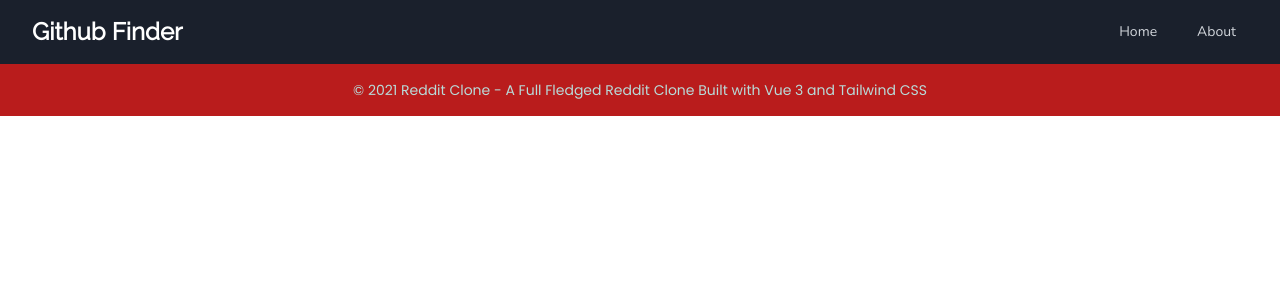
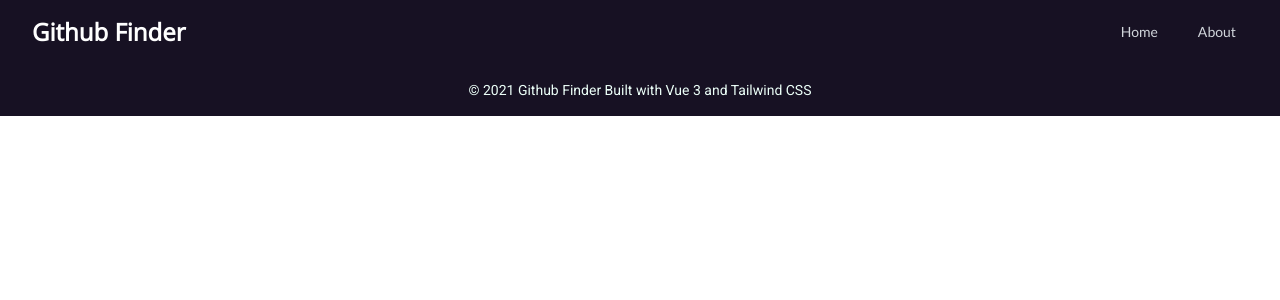
Before and after one commit to Apfirebolt/vue-github-finder, a Vue app: page / in a window 1280 px wide. Shown: the top 300 px of the page. Built offline with nearby package versions, Linux system fonts and the light colour scheme; what vue3-smooth-scroll would draw is missing.

Commit message:
color scheme added

```diff
--- a/src/App.vue
+++ b/src/App.vue
@@ -1,5 +1,5 @@
 <template>
-  <div class="bg-light-blue">
+  <div class="text-secondary-100 bg-secondary-300">
     <HeaderComponent />
     <router-view />
     <FooterComponent />
--- a/src/components/FooterComponent.vue
+++ b/src/components/FooterComponent.vue
@@ -1,8 +1,8 @@
 <template>
-  <footer class="py-4 bg-red-700">
+  <footer class="py-4 bg-primary-200 text-secondary-300">
     <div class="container mx-auto px-4">
-      <p class="text-center text-light-blue text-sm">
-        &copy; {{ currentYear }} Reddit Clone - A Full Fledged Reddit Clone Built with Vue 3 and Tailwind CSS
+      <p class="text-center text-sm">
+        &copy; {{ currentYear }} Github Finder Built with Vue 3 and Tailwind CSS
       </p>
     </div>
   </footer>
--- a/src/components/HeaderComponent.vue
+++ b/src/components/HeaderComponent.vue
@@ -1,5 +1,5 @@
 <template>
-  <Disclosure as="nav" class="bg-darkNavy" v-slot="{ open }">
+  <Disclosure as="nav" class="bg-primary-200" v-slot="{ open }">
     <div class="max-w-7xl mx-auto px-4 sm:px-6 lg:px-8">
       <div class="flex items-center h-16">
         <div class="flex items-center w-full justify-between">
@@ -13,13 +13,13 @@
               <router-link
                 to="/"
                 href="#"
-                class="text-gray-300 hover:bg-gray-700 hover:text-white px-3 py-2 rounded-md text-sm font-medium"
+                class="text-gray-300 hover:bg-primary-100 transition-all duration-200 hover:text-white px-3 py-2 rounded-md text-sm font-medium"
                 >Home</router-link
               >
 
               <router-link
                 to="/about"
-                class="text-gray-300 hover:bg-gray-700 hover:text-white px-3 py-2 rounded-md text-sm font-medium"
+                class="text-gray-300 hover:bg-primary-100 transition-all duration-200 hover:text-white px-3 py-2 rounded-md text-sm font-medium"
                 >About</router-link
               >
             </div>
@@ -29,7 +29,7 @@
         <div class="-mr-2 flex sm:hidden">
           <!-- Mobile menu button -->
           <DisclosureButton
-            class="inline-flex items-center justify-center p-2 rounded-md text-gray-400 hover:text-white hover:bg-gray-700 focus:outline-none focus:ring-2 focus:ring-inset focus:ring-white"
+            class="inline-flex items-center justify-center p-2 rounded-md text-gray-400 hover:text-white hover:bg-primary-100 transition-all duration-200 focus:outline-none focus:ring-2 focus:ring-inset focus:ring-white"
           >
             <span class="sr-only">Open main menu</span>
             <MenuIcon v-if="!open" class="block h-6 w-6" aria-hidden="true" />
--- a/src/components/Loader.vue
+++ b/src/components/Loader.vue
@@ -1,6 +1,6 @@
 <template>
-  <div class="flex justify-center items-center h-full">
-    <div class="loader ease-linear rounded-full border-8 border-t-8 border-gray-200 h-16 w-16"></div>
+  <div class="flex justify-center items-center h-full px-4 py-6">
+    <div class="loader ease-linear rounded-full border-8 border-t-8 border-gray-200 h-64 w-64"></div>
   </div>
 </template>
 
@@ -14,7 +14,7 @@ export default defineComponent({
 
 <style>
 .loader {
-  border-top-color: #3498db;
+  border-top-color: #5B85AA;
   -webkit-animation: spinner 1.5s linear infinite;
   animation: spinner 1.5s linear infinite;
 }
--- a/src/style.css
+++ b/src/style.css
@@ -1,70 +1,19 @@
-@import url('https://fonts.googleapis.com/css2?family=Nunito&display=swap');
-@import url('https://fonts.googleapis.com/css2?family=Raleway&display=swap');
-@import url('https://fonts.googleapis.com/css2?family=Poppins&display=swap');
+@import url('https://fonts.googleapis.com/css2?family=Roboto&display=swap');
+@import url('https://fonts.googleapis.com/css2?family=Open+Sans&display=swap');
+@import url('https://fonts.googleapis.com/css2?family=Lato&display=swap');
 
 @tailwind base;
 @tailwind components;
 @tailwind utilities;
 
-/*
-
-Theme Colors
-
-B8DBD9 : Light Blue
-F4F4F9 : Ghost Grey
-586F7C : Cadet Grey
-2F4550 : Dark Slate Grey
-333333 : Jet Black
-*/
-
 body {
-  font-family: 'Nunito', sans-serif;
+  font-family: 'Lato', sans-serif;
 }
 
 h1, h2, h3, h4, h5, h6 {
-  font-family: 'Raleway', sans-serif;
+  font-family: 'Open Sans', sans-serif;
 }
 
 p {
-  font-family: 'Poppins', sans-serif;
+  font-family: 'Roboto', sans-serif;
 }
-
-.bg-light-blue {
-  background-color: #B8DBD9;
-}
-
-.bg-ghost-grey {
-  background-color: #F4F4F9;
-}
-
-.bg-cadet-grey {
-  background-color: #586F7C;
-}
-
-.bg-dark-slate-grey {
-  background-color: #2F4550;
-}
-
-.bg-jet-black {
-  background-color: #333333;
-}
-
-.text-light-blue {
-  color: #B8DBD9;
-}
-
-.text-ghost-grey {
-  color: #F4F4F9;
-}
-
-.text-cadet-grey {
-  color: #586F7C;
-}
-
-.text-dark-slate-grey {
-  color: #2F4550;
-}
-
-.text-jet-black {
-  color: #333333;
-}
--- a/src/views/Home.vue
+++ b/src/views/Home.vue
@@ -1,11 +1,9 @@
 <template>
   <section class="shadow sm:rounded-lg" id="about">
     <div class="px-4 py-5 sm:p-6">
-      <h2 class="text-3xl my-2 py-2 text-center text-jet-black">ABOUT</h2>
-      <p>
-        Github Finder is a simple web application that allows users to search
-        for Github users and view their profile details. The app uses the
-        Github API to fetch user data and display it in a user-friendly way.
+      <h2 class="text-3xl my-2 py-2 text-center text-jet-black">HOME</h2>
+      <p class="text-center">
+        Type the username of a GitHub user in the search box below to view their profile details. It would show details such as the number of public repositories, followers, following, and more.
       </p>
 
       <div class="mt-6 flex justify-center mx-auto w-1/2 items-center">
@@ -18,17 +16,18 @@
           />
           <button
             @click="searchUser(searchTerm)"
-            class="bg-blue-500 text-white py-2 px-4 rounded-lg shadow-md hover:bg-blue-600"
+            class="bg-primary-300 text-white py-2 px-4 rounded-lg shadow-md hover:bg-primary-100"
           >
             Search
           </button>
       </div>
+      <loader-component v-if="loading" />
       <div class="mt-6 grid grid-cols-1 gap-6 sm:grid-cols-2 lg:grid-cols-3">
         <div v-for="user in users" :key="user.id" class="bg-white shadow-md rounded-lg p-4">
           <img :src="user.avatar_url" alt="User Avatar" class="w-16 h-16 rounded-full mx-auto">
           <h3 class="text-xl text-center mt-4">{{ user.login }}</h3>
-          <a :href="user.html_url" target="_blank" class="text-blue-500 text-center block mt-2">View Profile</a>
-          <button @click="goToDetails(user.login)" class="mt-4 bg-blue-500 text-white py-2 px-4 rounded block mx-auto">
+          <a :href="user.html_url" target="_blank" class="text-secondary-200 text-center block mt-2">View Profile</a>
+          <button @click="goToDetails(user.login)" class="mt-4 bg-primary-100 hover:bg-primary-300 transition-all duration-200 text-white py-2 px-4 rounded block mx-auto">
             Go to Details
           </button>
         </div>
@@ -40,6 +39,7 @@
 
 <script>
 import axios from "axios";
+import LoaderComponent from "../components/Loader.vue";
 
 export default {
   name: "HomePage",
@@ -48,6 +48,9 @@ export default {
     loading: false,
     searchTerm: "",
   }),
+  components: {
+    LoaderComponent,
+  },
   methods: {
     async searchUser(term) {
       this.loading = true;
--- a/src/views/UserDetail.vue
+++ b/src/views/UserDetail.vue
@@ -2,24 +2,24 @@
     <loader-component v-if="loading" color="blue" />
     <div class="user-container" v-else>
         <div class="user-info bg-white shadow-md rounded-lg p-6 text-center">
-            <img :src="user.avatar_url" alt="User Avatar" class="w-24 h-24 rounded-full mx-auto">
+            <img :src="user.avatar_url" alt="User Avatar" class="w-48 h-48 rounded-full mx-auto">
             <h3 class="text-2xl font-semibold mt-4">{{ user.name }}</h3>
             <p v-if="user.email">
                 Email Address: <span class="text-blue-500">{{ user.email }}</span>
             </p>
             <p class="text-gray-600">{{ user.login }}</p>
             <p class="text-gray-600 mt-2">{{ user.bio }}</p>
-            <p>
-                <span class="font-semibold">Followers:</span> {{ user.followers }}
-                <span class="font-semibold ml-4">Following:</span> {{ user.following }}
-            </p>
-            <p>
-                <span class="font-semibold">Public Repos:</span> {{ user.public_repos }}
-                <span class="font-semibold ml-4">Public Gists:</span> {{ user.public_gists }}
-            </p>
-            <p>
-                Country: {{ user.location }}
-            </p>
+            <div class="flex flex-col items-center mt-4 space-y-2 bg-secondary-300 shadow-md rounded-lg p-4">
+                <div class="flex space-x-4">
+                    <p class="font-semibold">Followers: <span class="text-gray-700">{{ user.followers }}</span></p>
+                    <p class="font-semibold">Following: <span class="text-gray-700">{{ user.following }}</span></p>
+                </div>
+                <div class="flex space-x-4">
+                    <p class="font-semibold">Public Repos: <span class="text-gray-700">{{ user.public_repos }}</span></p>
+                    <p class="font-semibold">Public Gists: <span class="text-gray-700">{{ user.public_gists }}</span></p>
+                </div>
+                <p class="font-semibold">Country: <span class="text-gray-700">{{ user.location }}</span></p>
+            </div>
             <a :href="user.html_url" target="_blank" class="text-blue-500 mt-4 inline-block">View Profile</a>
         </div>
         <div class="container mx-auto my-4">
@@ -27,7 +27,7 @@
             <div v-for="repo in repos" :key="repo.id" class="bg-white shadow-md rounded-lg p-4 mt-4">
                 <h3 class="text-xl font-semibold">{{ repo.name }}</h3>
                 <p class="text-gray-600">{{ repo.description }}</p>
-                <a :href="repo.html_url" target="_blank" class="text-blue-500 mt-2 inline-block">View Repo</a>
+                <a :href="repo.html_url" target="_blank" class="text-secondary-300 bg-primary-200 px-2 py-1 rounded-sm shadow-md mt-2 inline-block">View Repo</a>
             </div>
         </div>
     </div>
--- a/tailwind.config.js
+++ b/tailwind.config.js
@@ -4,19 +4,19 @@ export default {
   theme: {
     extend: {
       colors: {
-        darkNavy: "#1A202C",
-        lightGray: "#E2E8F0",
-        white: "#FFFFFF",
-        lightBlue: "#4299E1",
-        goldenOrange: "#F6AD55",
-        mediumGray: "#718096",
         //If you want to keep the primary color you had, you can
-        primary: "#FF6363",
+        primary: {
+          100: "#5B85AA",
+          200: "#171123",
+          300: "#414770",
+        },
         //If you want to keep the secondary color you had, you can.
         secondary: {
-          100: "#E2E2D5",
-          200: "#888883",
+          100: "#4C191B",
+          200: "#963D5A",
+          300: "#ECFFF8",
         },
+
       },
     },
   },
```
